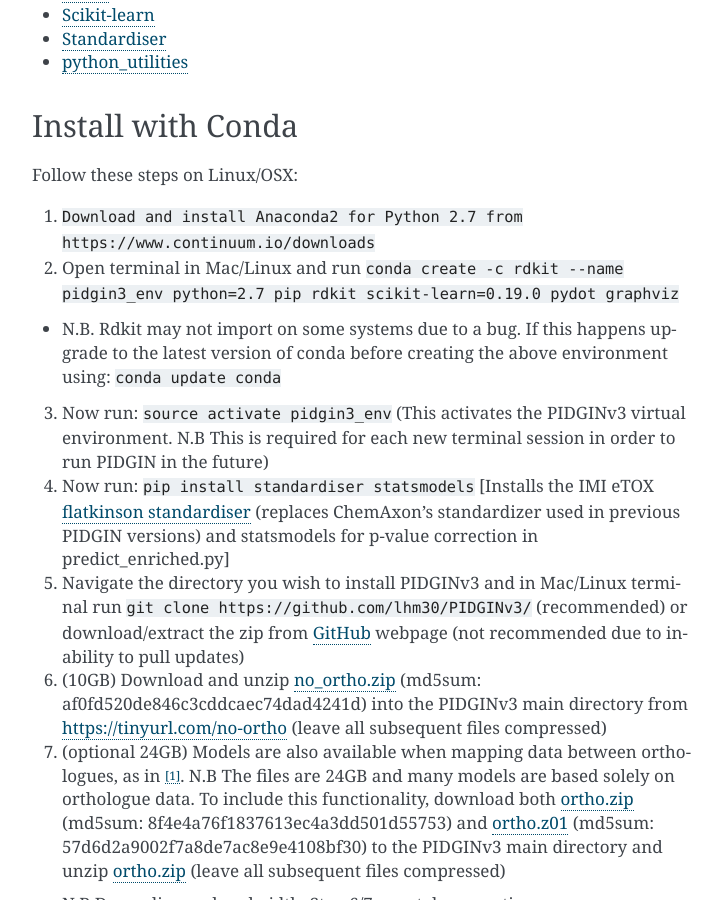
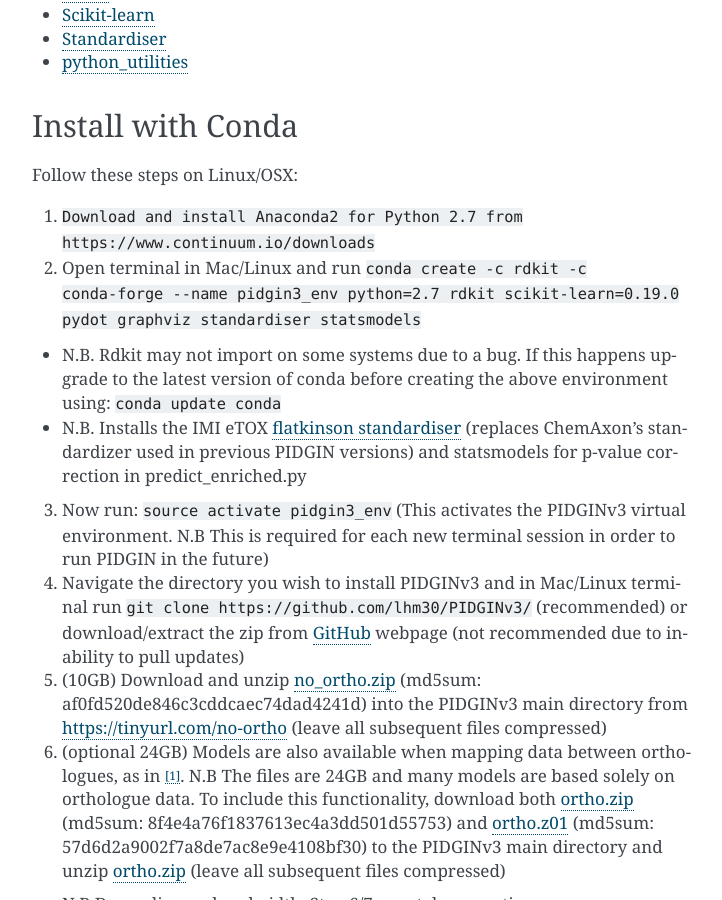
Before and after one commit to lhm30/PIDGINv3, a Sphinx documentation site: the page built from docs/install.rst, in a window 1280 px wide and 900 px high, scrolled down 342 px. Shown: the whole window, without its empty margins (388-1110 px from the left). Built offline with Sphinx 7.4.7, drawn with Linux system fonts in a browser that asks for light colours.

Commit message:
Install standardiser and statsmodels using conda
Install standardiser and statsmodels using conda instead of pip.
* Install standardiser from channel 'conda-forge'.
* Install statsmodels from channel 'anaconda'.
* Remove the 'pip' from dependencies.

```diff
--- a/docs/install.rst
+++ b/docs/install.rst
@@ -24,19 +24,19 @@
 
 1. ``Download and install Anaconda2 for Python 2.7 from https://www.continuum.io/downloads``
 
-2. Open terminal in Mac/Linux and run ``conda create -c rdkit --name pidgin3_env python=2.7 pip rdkit scikit-learn=0.19.0 pydot graphviz``
+2. Open terminal in Mac/Linux and run ``conda create -c rdkit -c conda-forge --name pidgin3_env python=2.7 rdkit scikit-learn=0.19.0 pydot graphviz standardiser statsmodels``
 
 * N.B. Rdkit may not import on some systems due to a bug. If this happens upgrade to the latest version of conda before creating the above environment using: ``conda update conda``
 
+* N.B. Installs the IMI eTOX `flatkinson standardiser`_ (replaces ChemAxon's standardizer used in previous PIDGIN versions) and statsmodels for p-value correction in predict_enriched.py
+
 3. Now run: ``source activate pidgin3_env`` (This activates the PIDGINv3 virtual environment. N.B This is required for each new terminal session in order to run PIDGIN in the future)
 
-4. Now run: ``pip install standardiser statsmodels`` [Installs the IMI eTOX `flatkinson standardiser`_ (replaces ChemAxon's standardizer used in previous PIDGIN versions) and statsmodels for p-value correction in predict_enriched.py]
+4. Navigate the directory you wish to install PIDGINv3 and in Mac/Linux terminal run ``git clone https://github.com/lhm30/PIDGINv3/`` (recommended) or download/extract the zip from `GitHub`_ webpage (not recommended due to inability to pull updates)
 
-5. Navigate the directory you wish to install PIDGINv3 and in Mac/Linux terminal run ``git clone https://github.com/lhm30/PIDGINv3/`` (recommended) or download/extract the zip from `GitHub`_ webpage (not recommended due to inability to pull updates)
+5. (10GB) Download and unzip `no_ortho.zip`_ (md5sum: af0fd520de846c3cddcaec74dad4241d) into the PIDGINv3 main directory from `https://tinyurl.com/no-ortho`_ (leave all subsequent files compressed)
 
-6. (10GB) Download and unzip `no_ortho.zip`_ (md5sum: af0fd520de846c3cddcaec74dad4241d) into the PIDGINv3 main directory from `https://tinyurl.com/no-ortho`_ (leave all subsequent files compressed)
-
-7. (optional 24GB) Models are also available when mapping data between orthologues, as in [1]_. N.B The files are 24GB and many models are based solely on orthologue data. To include this functionality, download both `ortho.zip`_ (md5sum: 8f4e4a76f1837613ec4a3dd501d55753) and `ortho.z01`_ (md5sum: 57d6d2a9002f7a8de7ac8e9e4108bf30) to the PIDGINv3 main directory and unzip `ortho.zip`_ (leave all subsequent files compressed)
+6. (optional 24GB) Models are also available when mapping data between orthologues, as in [1]_. N.B The files are 24GB and many models are based solely on orthologue data. To include this functionality, download both `ortho.zip`_ (md5sum: 8f4e4a76f1837613ec4a3dd501d55753) and `ortho.z01`_ (md5sum: 57d6d2a9002f7a8de7ac8e9e4108bf30) to the PIDGINv3 main directory and unzip `ortho.zip`_ (leave all subsequent files compressed)
 
 * N.B Depending on bandwidth, Step 6/7 may take some time
 
```
